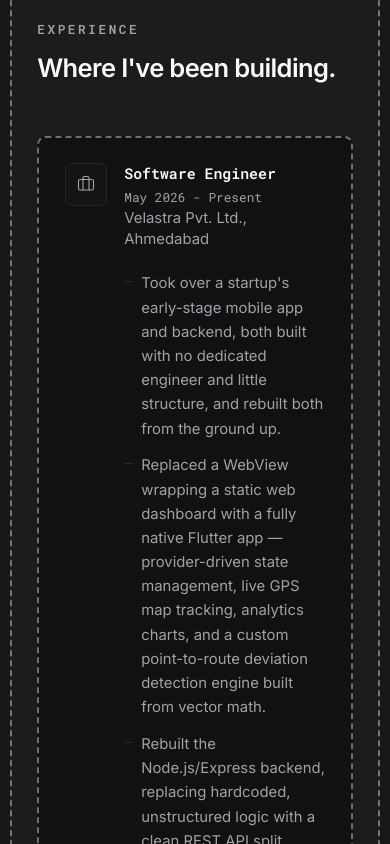
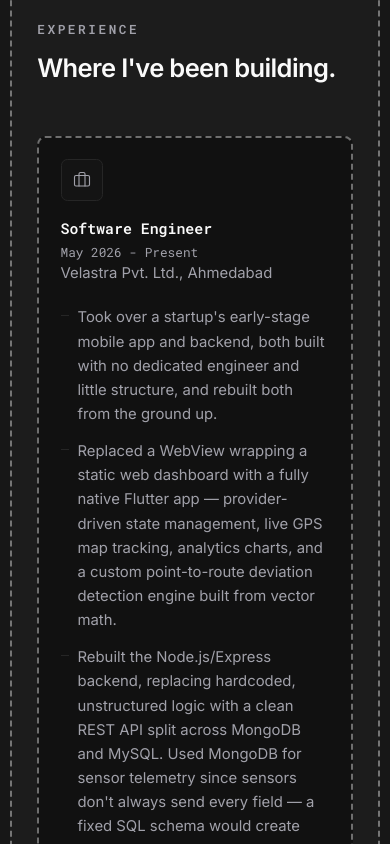
Before and after one commit to TheNirajMahale/portfolio, a Next.js app: page / in a window 390 px wide. Shown: the part 1160-2004 px from the top of the page. Built offline with nearby package versions, Linux system fonts and the light colour scheme.

Commit message:
style: fix massive left indentation on mobile for experience cards

```diff
--- a/src/components/experience.tsx
+++ b/src/components/experience.tsx
@@ -9,8 +9,8 @@ export function Experience() {
       <StaggerContainer className="space-y-6">
         {resumeData.experience.map((job) => (
           <StaggerItem key={job.company}>
-            <div className="group rounded-lg border-2 border-dashed border-foreground/40 bg-card p-6 md:p-8 card-glow hover:-translate-y-1.5 transition-transform duration-500 ease-out delay-75">
-              <div className="flex items-start gap-4">
+            <div className="group rounded-lg border-2 border-dashed border-foreground/40 bg-card p-5 md:p-8 card-glow hover:-translate-y-1.5 transition-transform duration-500 ease-out delay-75">
+              <div className="flex flex-col sm:flex-row sm:items-start gap-4 sm:gap-4">
                 <div className="flex h-10 w-10 shrink-0 items-center justify-center rounded-md border border-border bg-muted text-muted-foreground">
                   <Briefcase size={18} strokeWidth={1.5} />
                 </div>
```
